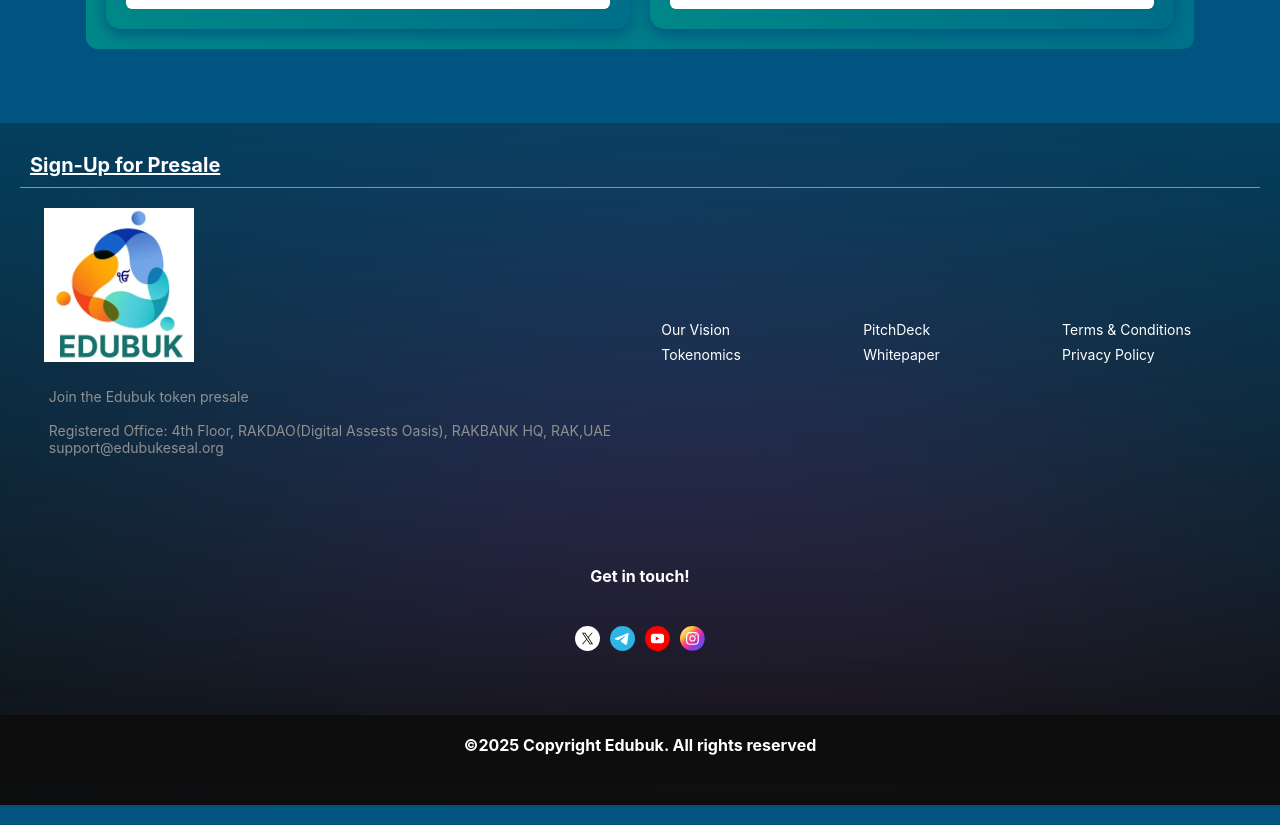
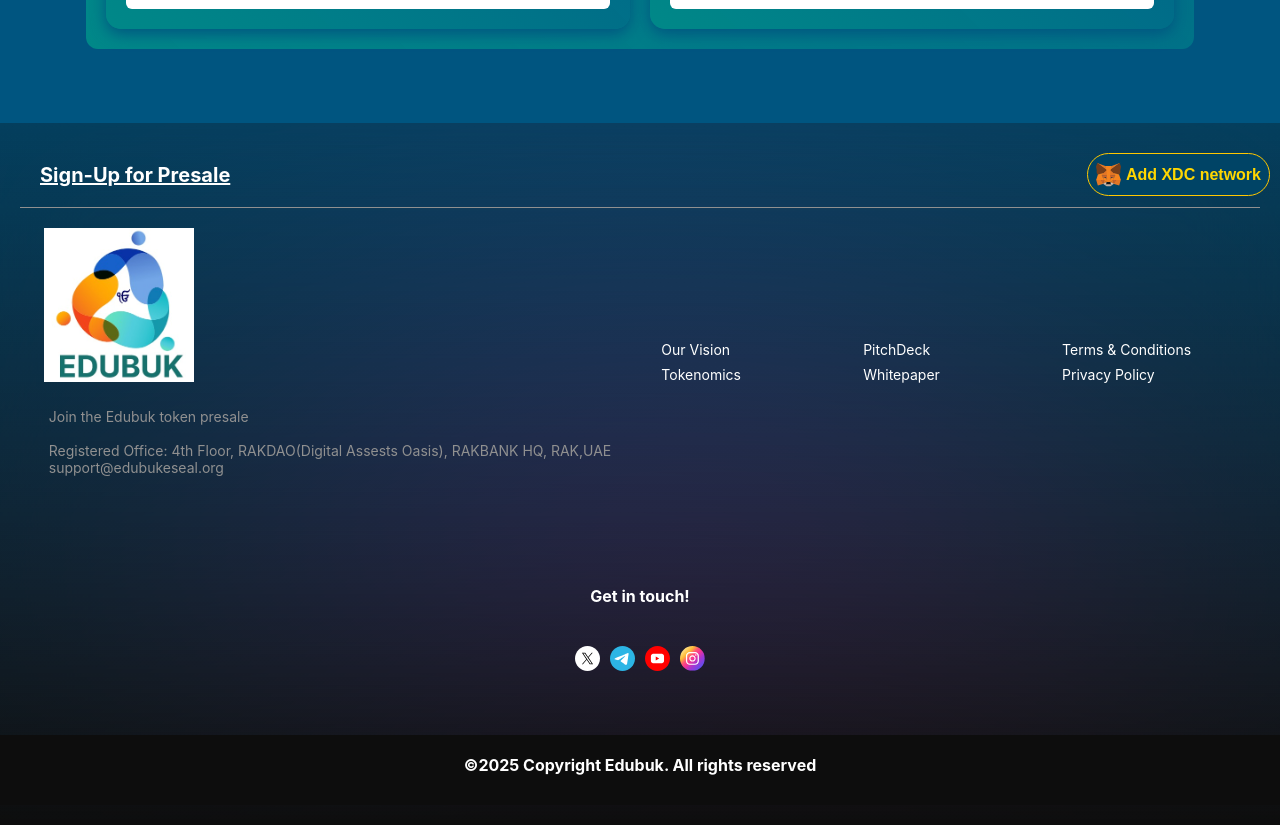
Before and after one commit to edubuk/ebuk-token, a React (Create React App) app: page / in a window 1280 px wide. Shown: the part 10105-10930 px from the top of the page. Built offline with nearby package versions, Linux system fonts and the light colour scheme; no server answers.

Commit message:
metamask button added

```diff
--- a/src/components/Dashboard/User/BuyToken.js
+++ b/src/components/Dashboard/User/BuyToken.js
@@ -4,6 +4,8 @@
 import { Link } from 'react-router-dom';
 import { app } from '../../../Firebase/FirebaseConfig'
 import { toast } from 'react-hot-toast';
+import metaMask from '../../../assets/metamask.svg';
+
 import {
   getDownloadURL,
   getStorage,
@@ -25,8 +27,36 @@
   const [walletAddress, setWalletAddress] = useState("");
   const [refferalCode, setRefferalCode] = useState("");
   const [isChecked, setChecked] = useState(false);
+  const [isChecked2, setChecked2] = useState(false);
   const [auth] = useAuth();
   const [selOption, setSelOption] = useState("INR");
+
+  const addXdcToMetamask = async()=>{
+      try {
+        if(!window.ethereum)
+        {
+          return toast.error("Please install metamask.")
+        }
+
+        await window.ethereum.request({
+          method: "wallet_addEthereumChain",
+          params: [{
+            chainId: "0x32",
+            rpcUrls: ["https://erpc.xinfin.network"],
+            chainName: "XDC Network",
+            nativeCurrency: {
+              name: "XDC",
+              symbol: "XDC",
+              decimals: 18
+            },
+            blockExplorerUrls: ["https://xdc.blocksscan.io"]
+          }]
+        });
+      } catch (error) {
+        console.log("error while adding xdc to metamask");
+        toast.error("something went wrong");
+      }
+    }
 
 
   const handleAmountChange = (e) => {
@@ -37,7 +67,6 @@
       edbukToken = selOption == "INR" ? (enteredAmount / 1.32) : (enteredAmount / 0.015);
     setTokenAmount(Math.round(edbukToken * 1000) / 1000);
   };
-
 
   const uploadImageToDB = (file) => {
     if (!file) return;
@@ -214,15 +243,19 @@
 
         <div className="right-section">
           <div className="payment-form">
-            <h2>Payment Form</h2>
+          <div className='choose-metamask-section'>
+            <h2>Payment Form</h2><button onClick={addXdcToMetamask}>  <img src={metaMask} alt='metamask-logo' id='social-icon' /> Add XDC network</button>
+            </div>
             <form onSubmit={createPayment}>
               <div className="input-field">
+              <div>
                 <label htmlFor="payment-method">Choose Payment Method:</label>
                 <select id="payment-method" className="dropdown" onChange={(e) => { setAmount(""); setTokenAmount(""); setSelOption(e.target.value) }}>
                   <option>INR</option>
                   <option>US Dollar</option>
                   <option>USDC/USDT</option>
                 </select>
+                </div>
                 <label htmlFor="dollarAmount">Amount in {selOption}:*</label>
                 <input
                   type="number"
@@ -232,7 +265,6 @@
                   placeholder={`Enter Amount In ${selOption}`}
                 />
               </div>
-
               <div className="input-field">
                 <label htmlFor="tokenAmount">Equivalent Tokens (EBUK) You Will Receive:</label>
                 <input
@@ -283,11 +315,15 @@
                 {!isImageUploading && imagePreview && <p>Uploaded <a href={imagePreview} target='_blank' rel="noopener noreferrer">Preview</a></p>}
                 {imageError && <p id='image-error'>{imageError}</p>}
               </div>
-               <div className='checkbox-input'>
-              <input type="checkbox" value={isChecked} onChange={()=>setChecked(!isChecked)}></input>
+              <div className='checkbox-input'>
+              <input type="checkbox" value={isChecked2} onChange={()=>setChecked2(!isChecked2)}></input>
               <p>I have read and accept the Edubuk <Link to="/terms-conditions" id='status-link'>Terms & Conditions</Link> for this private purchase.</p>
               </div>
-              <button type="submit" className={isImageUploading||!isChecked ? "uploading" : "submit-btn"} disabled={(isImageUploading||!isChecked)}>
+              <div className='checkbox-input'>
+              <input type="checkbox" value={isChecked} onChange={()=>setChecked(!isChecked)}></input>
+              <p>I understand this is the official smart contract address of EBUK Tokens on XDC Network: 0x8d1a...2d067 <FaCopy onClick={() => dataCopy("0x8d1a92ba51b469ad55720546fa38ba365112d067")}/> and I have copied the same.</p>
+              </div>
+              <button type="submit" className={isImageUploading||!isChecked||!isChecked2 ? "uploading" : "submit-btn"} disabled={(isImageUploading||!isChecked)}>
                 Submit
               </button>
             </form>
--- a/src/components/Dashboard/User/Dashboard.css
+++ b/src/components/Dashboard/User/Dashboard.css
@@ -406,7 +406,12 @@
     margin-top: 60px;
 
   }
-
+  .choose-metamask-section{
+    display: flex;
+    justify-content: space-between;
+    align-items: center;
+    width: 100%;
+  }
   .input-field {
     display: flex;
     flex-direction: column;
--- a/src/components/Pages/Footer.js
+++ b/src/components/Pages/Footer.js
@@ -5,15 +5,48 @@
 import telegram from '../../assets/telegram.svg';
 import youtube from '../../assets/youtube.svg';
 import instagram from '../../assets/instagram.svg';
+import metaMask from '../../assets/metamask.svg';
 import { Link } from 'react-router-dom';
+import toast from 'react-hot-toast';
+
 const Footer = () => {
+
+  const addXdcToMetamask = async()=>{
+    try {
+      if(!window.ethereum)
+      {
+        return toast.error("Please install metamask.")
+      }
+
+      await window.ethereum.request({
+        method: "wallet_addEthereumChain",
+        params: [{
+          chainId: "0x32",
+          rpcUrls: ["https://erpc.xinfin.network"],
+          chainName: "XDC Network",
+          nativeCurrency: {
+            name: "XDC",
+            symbol: "XDC",
+            decimals: 18
+          },
+          blockExplorerUrls: ["https://xdc.blocksscan.io"]
+        }]
+      });
+    } catch (error) {
+      console.log("error while adding xdc to metamask");
+      toast.error("something went wrong");
+    }
+  }
   return (
     <>
       <div className='footer'>
         <div className='footer-bg'></div>
         <div className='footer-inner'>
-          <div className='form-container'>
+          <div className='footer-header'>
             <Link to="/sign-up">Sign-Up for Presale</Link>
+          <div className='metamask-btn'>
+          <button onClick={addXdcToMetamask}>  <img src={metaMask} alt='metamask-logo' id='social-icon' /> Add XDC network</button>
+          </div>
           </div>
           <div className='footer-info-container'>
             <div className='footer-info-section'>
--- a/src/components/Pages/footer.css
+++ b/src/components/Pages/footer.css
@@ -49,16 +49,16 @@
     padding: 0px 20px;
 }
 
-.form-container
-{
+.footer-header{
     display: flex;
-    justify-content: space-between;
-    flex-direction: column;
-    gap: 3rem;
-    grid-area: form;
-    max-width: 33rem;
+    justify-content:space-between;
+    align-items: center;
+    width: 100%;
+    padding: 10px;
+
 }
-.form-container>a
+
+.footer-header>a
 {
     font-size: 1.25rem;
     font-weight: 700;
--- a/src/index.css
+++ b/src/index.css
@@ -40,6 +40,10 @@
 }
 
 button{
+  display: flex;
+  justify-content:center;
+  align-items: center;
+  gap: 5px;
   padding: 8px;
   font-size: 16px;
   background-color: #004466;
```
Also changed, not shown: src/assets/metamask.svg.
